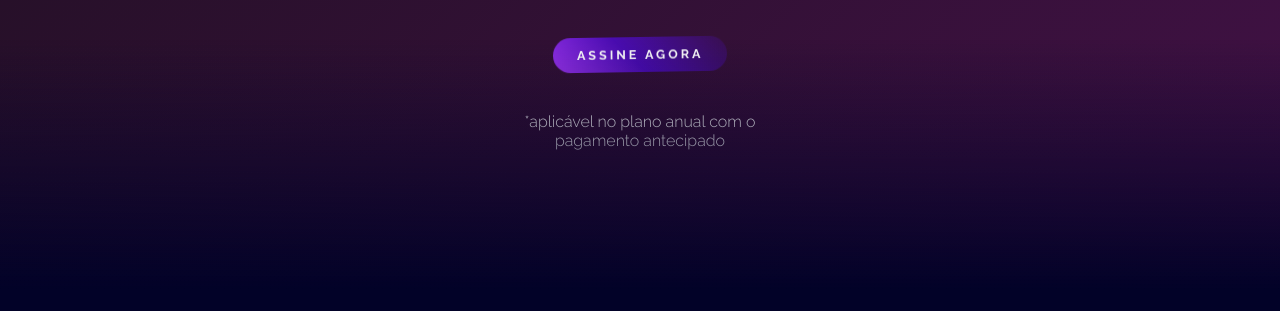
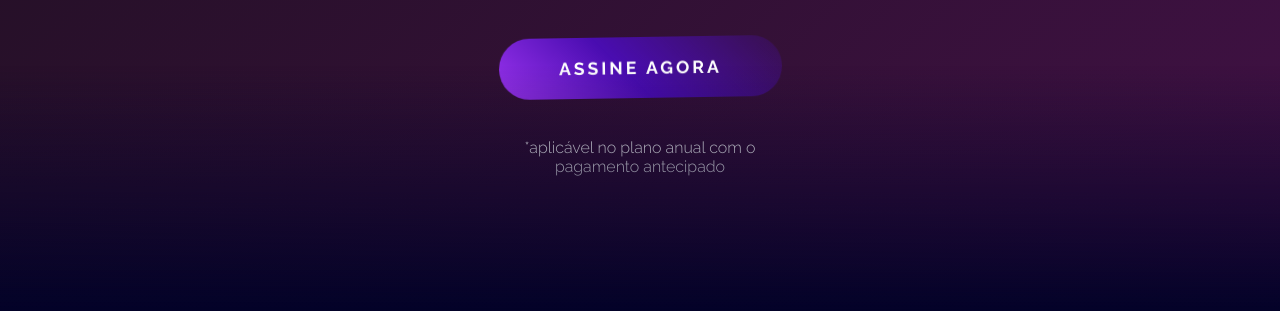
Before and after one commit to gogadgs/CloneHBO, a plain HTML site: page index.html in a window 1280 px wide. Shown: the part 480-791 px from the top of the page. Drawn offline with Linux system fonts and the light colour scheme; files whose address does not match are found by name.

Commit message:
first commit

```diff
--- a/assets/CSS/reset.css
+++ b/assets/CSS/reset.css
@@ -11,3 +11,18 @@
     margin: 0;
     padding: 0;
   }
+
+  /* reset scrool Bar */
+
+  ::-webkit-scrollbar {
+    width: 8px;
+  }
+
+  ::-webkit-scrollbar-thumb {
+    background: var(--cor-terciária);
+    border-radius: 10px;
+  }
+
+  ::-webkit-scrollbar-thumb:hover {
+    background: var(--cor-secundária);
+  }
--- a/assets/CSS/style.css
+++ b/assets/CSS/style.css
@@ -69,6 +69,7 @@ header .conteudoPrincipal p:nth-child(6) {
 
 
 
+
 /* seção de estilização de botoes generalistas */
 
 button{
@@ -100,7 +101,7 @@ button[type="submit"]{
     -ms-transition:background 1s, outline 1s ,transform 1s;
     -o-transition:background 1s, outline 1s ,transform 1s;
     /* prefixos navegadores */
-    background-size:250%;
+    background-size:400%;
 }
 button[type=submit]:hover{
     background-color:transparent;
@@ -277,35 +278,39 @@ header .dividir{
     background:var(--divisão-de-cor-de-fundo)
 }
 
-header .conteudoPrincipal  a[href="#ativarAssinatura"]{
+header .conteudoPrincipal  a{
     text-decoration:none;
     color:var(--cor-do-texto);
     font-family:var(--fonte-padrao);
     text-transform: uppercase;
-    font-size:0.785rem;
+    font-size:1.1rem;
     font-weight:700;
     letter-spacing: 3px;
     background:var(--botao-fundo-cor-gradiente);
     outline:3px solid transparent;
-    padding:10px 24px;
+    padding:20px 60px;
     cursor: pointer;
-    border-radius:20px;
+    border-radius:50px;
     transition:background 1s, outline 1s ,transform 1s;
     -webkit-transition:background 1s, outline 1s ,transform 1s;
     -moz-transition:background 1s, outline 1s ,transform 1s;
     -ms-transition:background 1s, outline 1s ,transform 1s;
     -o-transition:background 1s, outline 1s ,transform 1s;
-    /*prefixosnavegadores*/
-    background-size:250%;
-    -webkit-border-radius:20px;
-    -moz-border-radius:20px;
-    -ms-border-radius:20px;
-    -o-border-radius:20px;
+    /*prefixosnavegadores*/background-size:250%;
+    -webkit-border-radius:50px;
+    -moz-border-radius:50px;
+    -ms-border-radius:50px;
+    -o-border-radius:50px;
     animation: botaoMexer 2.2s linear infinite;
     -webkit-animation: botaoMexer 2.2s linear infinite;
 }
 
-
+header .conteudoPrincipal  a:hover{
+    background:var(--botao-fundo-cor);
+    border:1px solid var(--cor-secundária);
+    font-family: var(--fonte-padrao);
+    text-transform: uppercase;
+}
 
 
 
```
Also changed, not shown: 1 other file.
